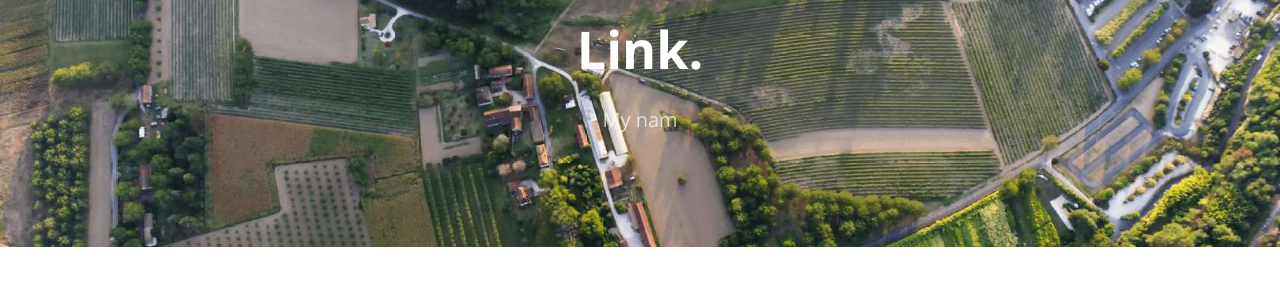
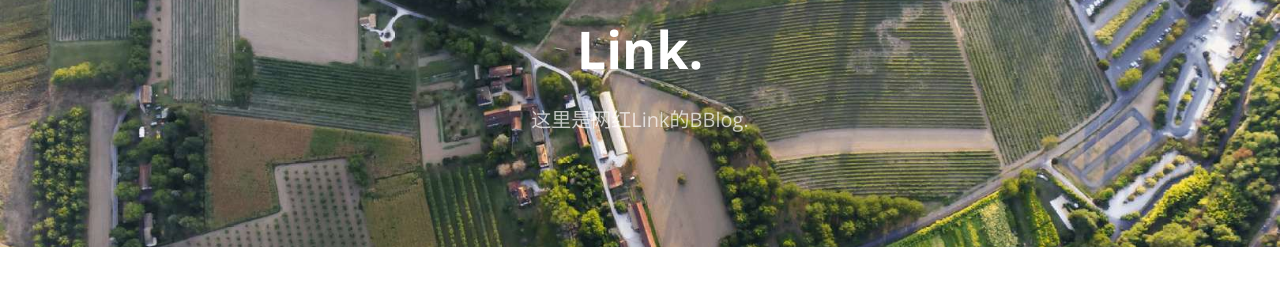
Before and after one commit to link9596/qwq, a Jekyll site: the page built from index.md, in a window 1280 px wide. Shown: the part 126-426 px from the top of the page. Built offline with Jekyll 4.4.1, drawn with Linux system fonts in a browser that asks for light colours.

Commit message:
Update _config.yml

```diff
--- a/_config.yml
+++ b/_config.yml
@@ -1,5 +1,5 @@
 title: Link.
-description: My nam
+description: 这里是网红Link的BBlog.
 show_downloads: false
 
 baseurl: "/blog" # change this to the subpath of your site, e.g. /blog. Leave it empty if you don't need it.
```
